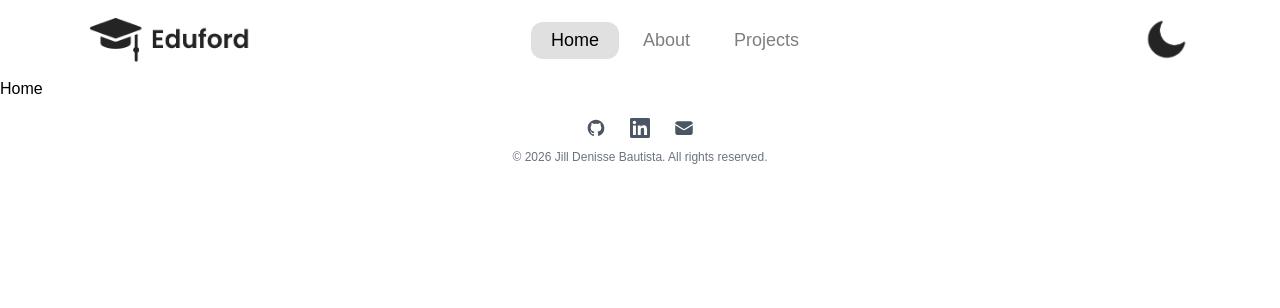
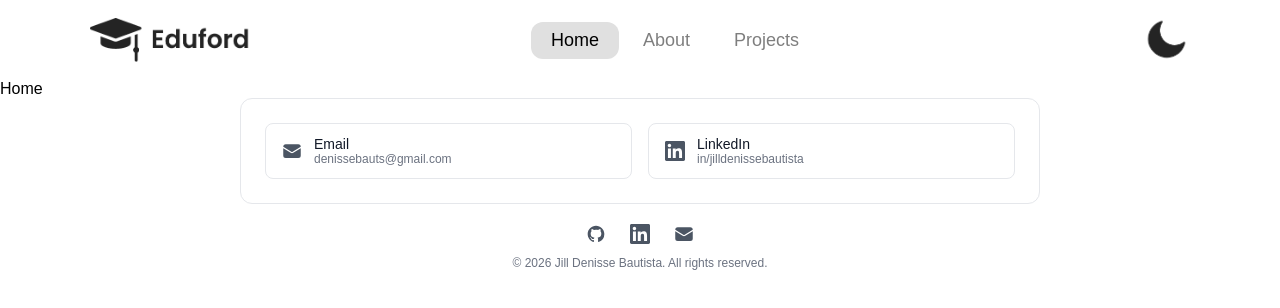
Before and after one commit to JDeni1/PersonalSite, a React (Vite) app: page / in a window 1280 px wide. Shown: the top 308 px of the page. Built offline with nearby package versions, Linux system fonts and the light colour scheme.

Commit message:
Added the contacts in home page and started on

```diff
--- /dev/null
+++ b/src/assets/SocialIcons.tsx
@@ -0,0 +1,28 @@
+import type { SocialIconName } from '../Types';
+
+const iconClass =
+  "w-4 h-4 text-gray-600 dark:text-gray-400 group-hover:text-gray-900 dark:group-hover:text-white transition-colors";
+
+export const socialIcons: Record<SocialIconName, React.ReactNode> = {
+  email: (
+    <svg className={iconClass} fill="currentColor" viewBox="0 0 24 24">
+      <path d="M1.5 8.67v8.58a3 3 0 003 3h15a3 3 0 003-3V8.67l-8.928 5.493a3 3 0 01-3.144 0L1.5 8.67z" />
+      <path d="M22.5 6.908V6.75a3 3 0 00-3-3h-15a3 3 0 00-3 3v.158l9.714 5.978a1.5 1.5 0 001.572 0L22.5 6.908z" />
+    </svg>
+  ),
+  instagram: (
+    <svg className={iconClass} fill="currentColor" viewBox="0 0 24 24">
+      <path d="M12 2.163c3.204 0 3.584.012 4.85.07 3.252.148 4.771 1.691 4.919 4.919.058 1.265.069 1.645.069 4.849 0 3.205-.012 3.584-.069 4.849-.149 3.225-1.664 4.771-4.919 4.919-1.266.058-1.644.07-4.85.07-3.204 0-3.584-.012-4.849-.07-3.26-.149-4.771-1.699-4.919-4.92-.058-1.265-.07-1.644-.07-4.849 0-3.204.013-3.583.07-4.849.149-3.227 1.664-4.771 4.919-4.919 1.266-.057 1.645-.069 4.849-.069zm0-2.163c-3.259 0-3.667.014-4.947.072-4.358.2-6.78 2.618-6.98 6.98-.059 1.281-.073 1.689-.073 4.948 0 3.259.014 3.668.072 4.948.2 4.358 2.618 6.78 6.98 6.98 1.281.058 1.689.072 4.948.072 3.259 0 3.668-.014 4.948-.072 4.354-.2 6.782-2.618 6.979-6.98.059-1.28.073-1.689.073-4.948 0-3.259-.014-3.667-.072-4.947-.196-4.354-2.617-6.78-6.979-6.98-1.281-.059-1.69-.073-4.949-.073zm0 5.838c-3.403 0-6.162 2.759-6.162 6.162s2.759 6.163 6.162 6.163 6.162-2.759 6.162-6.163c0-3.403-2.759-6.162-6.162-6.162zm0 10.162c-2.209 0-4-1.79-4-4 0-2.209 1.791-4 4-4s4 1.791 4 4c0 2.21-1.791 4-4 4zm6.406-11.845c-.796 0-1.441.645-1.441 1.44s.645 1.44 1.441 1.44c.795 0 1.439-.645 1.439-1.44s-.644-1.44-1.439-1.44z" />
+    </svg>
+  ),
+  linkedin: (
+    <svg className={iconClass} fill="currentColor" viewBox="0 0 24 24">
+      <path d="M20.447 20.452h-3.554v-5.569c0-1.328-.027-3.037-1.852-3.037-1.853 0-2.136 1.445-2.136 2.939v5.667H9.351V9h3.414v1.561h.046c.477-.9 1.637-1.85 3.37-1.85 3.601 0 4.267 2.37 4.267 5.455v6.286zM5.337 7.433c-1.144 0-2.063-.926-2.063-2.065 0-1.138.92-2.063 2.063-2.063 1.14 0 2.064.925 2.064 2.063 0 1.139-.925 2.065-2.064 2.065zm1.782 13.019H3.555V9h3.564v11.452zM22.225 0H1.771C.792 0 0 .774 0 1.729v20.542C0 23.227.792 24 1.771 24h20.451C23.2 24 24 23.227 24 22.271V1.729C24 .774 23.2 0 22.222 0h.003z" />
+    </svg>
+  ),
+  discord: (
+    <svg className={iconClass} fill="currentColor" viewBox="0 0 24 24">
+      <path d="M20.317 4.492c-1.53-.69-3.17-1.2-4.885-1.49a.075.075 0 0 0-.079.036c-.21.369-.444.85-.608 1.23a18.566 18.566 0 0 0-5.487 0 12.36 12.36 0 0 0-.617-1.23A.077.077 0 0 0 8.562 3c-1.714.29-3.354.8-4.885 1.491a.07.07 0 0 0-.032.027C.533 9.093-.32 13.555.099 17.961a.08.08 0 0 0 .031.055 20.03 20.03 0 0 0 5.993 2.98.078.078 0 0 0 .084-.026 13.83 13.83 0 0 0 1.226-1.963.074.074 0 0 0-.041-.104 13.175 13.175 0 0 1-1.872-.878.075.075 0 0 1-.008-.125c.126-.093.252-.19.372-.287a.075.075 0 0 1 .078-.01c3.927 1.764 8.18 1.764 12.061 0a.075.075 0 0 1 .079.009c.12.098.245.195.372.288a.075.075 0 0 1-.006.125c-.598.344-1.22.635-1.873.877a.075.075 0 0 0-.041.105c.36.687.772 1.341 1.225 1.962a.077.077 0 0 0 .084.028 19.963 19.963 0 0 0 6.002-2.981.076.076 0 0 0 .032-.054c.5-5.094-.838-9.52-3.549-13.442a.06.06 0 0 0-.031-.028zM8.02 15.278c-1.182 0-2.157-1.069-2.157-2.38 0-1.312.956-2.38 2.157-2.38 1.21 0 2.176 1.077 2.157 2.38 0 1.312-.956 2.38-2.157 2.38zm7.975 0c-1.183 0-2.157-1.069-2.157-2.38 0-1.312.955-2.38 2.157-2.38 1.21 0 2.176 1.077 2.157 2.38 0 1.312-.946 2.38-2.157 2.38z" />
+    </svg>
+  ),
+};
--- /dev/null
+++ b/src/components/Contacts/ContactData.ts
@@ -0,0 +1,20 @@
+import type { ContactInfo } from '../../Types';
+
+export const contactInfo: ContactInfo[] = [
+  {
+    id: 'email',
+    label: 'Email',
+    value: 'denissebauts@gmail.com',
+    href: 'mailto:denissebauts@gmail.com',
+    external: false,
+    icon: 'email',
+  },
+  {
+    id: 'linkedin',
+    label: 'LinkedIn',
+    value: 'in/jilldenissebautista',
+    href: 'https://www.linkedin.com/in/jilldenissebautista/',
+    external: true,
+    icon: 'linkedin',
+  },
+];
--- /dev/null
+++ b/src/components/Contacts/Contacts.css
@@ -0,0 +1,113 @@
+/* Outer frame */
+.contacts-section {
+  width: 90%;
+  max-width: 800px;
+  margin: 0 auto;
+  padding: 1.5rem;
+  border: 1px solid rgb(229, 231, 235);
+  border-radius: 0.75rem;
+}
+
+.dark .contacts-section {
+  border-color: rgb(55, 65, 81);
+}
+
+/* Grid of cards */
+.contacts-grid {
+  display: grid;
+  grid-template-columns: repeat(2, 1fr);
+  gap: 1rem;
+}
+
+/* Individual card */
+.contact-card {
+  display: flex;
+  flex-direction: row;
+  align-items: center;
+  gap: 0.75rem;
+  padding: 0.75rem 1rem;
+  border-radius: 0.5rem;
+  border: 1px solid rgb(229, 231, 235);
+  text-decoration: none;
+  transition: transform 0.2s cubic-bezier(0.4, 0, 0.2, 1),
+              border-color 0.2s cubic-bezier(0.4, 0, 0.2, 1);
+}
+
+.dark .contact-card {
+  border-color: rgb(55, 65, 81);
+}
+
+.contact-card:hover {
+  transform: translateY(-2px) scale(1.01);
+  border-color: rgb(209, 213, 219);
+}
+
+.dark .contact-card:hover {
+  border-color: rgb(75, 85, 99);
+}
+
+.contact-card:active {
+  transform: scale(0.99);
+}
+
+/* ===== Icon ===== */
+.contact-icon {
+  flex-shrink: 0;
+  display: flex;
+  transition: transform 0.2s cubic-bezier(0.4, 0, 0.2, 1);
+}
+
+.contact-icon svg {
+  width: 1.25rem;
+  height: 1.25rem;
+  color: rgb(75, 85, 99);
+  transition: color 0.2s ease-in-out;
+}
+
+.dark .contact-icon svg {
+  color: rgb(156, 163, 175);
+}
+
+.contact-card:hover .contact-icon {
+  transform: scale(1.1) rotate(5deg);
+}
+
+.contact-card:hover .contact-icon svg {
+  color: rgb(17, 24, 39);
+}
+
+.dark .contact-card:hover .contact-icon svg {
+  color: rgb(255, 255, 255);
+}
+
+/* Text */
+.contact-text {
+  display: flex;
+  flex-direction: column;
+  min-width: 0;
+  flex: 1 1 0%;
+}
+
+.contact-label {
+  margin: 0;
+  font-size: 0.875rem;
+  font-weight: 500;
+  color: rgb(17, 24, 39);
+}
+
+.dark .contact-label {
+  color: rgb(255, 255, 255);
+}
+
+.contact-value {
+  margin: 0;
+  font-size: 0.75rem;
+  color: rgb(107, 114, 128);
+  white-space: nowrap;
+  overflow: hidden;
+  text-overflow: ellipsis;
+}
+
+.dark .contact-value {
+  color: rgb(156, 163, 175);
+}
--- /dev/null
+++ b/src/components/Contacts/Contacts.tsx
@@ -0,0 +1,26 @@
+import type { ContactInfo } from '../../Types';
+import { socialIcons } from '../../assets/SocialIcons';
+import './Contacts.css';
+
+interface ContactCardProps {
+  contact: ContactInfo;
+}
+
+export const Contact = ({ contact }: ContactCardProps) => {
+  return (
+    <a
+      href={contact.href}
+      target={contact.external ? '_blank' : undefined}
+      rel={contact.external ? 'noopener noreferrer' : undefined}
+      className="contact-card"
+    >
+      <div className="contact-icon">
+        {socialIcons[contact.icon]}
+      </div>
+      <div className="contact-text">
+        <p className="contact-label">{contact.label}</p>
+        <p className="contact-value">{contact.value}</p>
+      </div>
+    </a>
+  );
+};
--- a/src/components/Pages/Home.tsx
+++ b/src/components/Pages/Home.tsx
@@ -1,7 +1,19 @@
 import React from 'react'
+import { contactInfo } from '../Contacts/ContactData';
+import { Contact } from '../Contacts/Contacts';
 
 export const Home = () => {
   return (
-    <div>Home</div>
+    <>
+      <div>Home</div>
+
+      <div className="contacts-section">
+        <div className="contacts-grid">
+          {contactInfo.map((contact) => (
+            <Contact key={contact.id} contact={contact} />
+          ))}
+        </div>
+      </div>
+    </>
   )
 }
--- a/src/components/ProjectBoxes/ProjectBoxes.css
+++ b/src/components/ProjectBoxes/ProjectBoxes.css
@@ -1,10 +1,10 @@
-h1 {
-  color: coral;
+/* LIGHT THEME */
+.light h1 {
+  color: rgb(0, 0, 0);
   text-align: center;
   padding: 40px 0;
 }
 
-/* LIGHT THEME */
 .light .grid-container {
   columns: 5 200px;
   column-gap: 1.5rem;
@@ -38,6 +38,12 @@ h1 {
 }
 
 /* DARK THEME  */
+.dark h1 {
+  color: rgb(255, 255, 255);
+  text-align: center;
+  padding: 40px 0;
+}
+
 .dark .grid-container {
   columns: 5 200px;
   column-gap: 1.5rem;
```
Also changed, not shown: src/Types.ts (+11 -0 lines), src/components/HomeFeature/HomeFeature.tsx (added).
